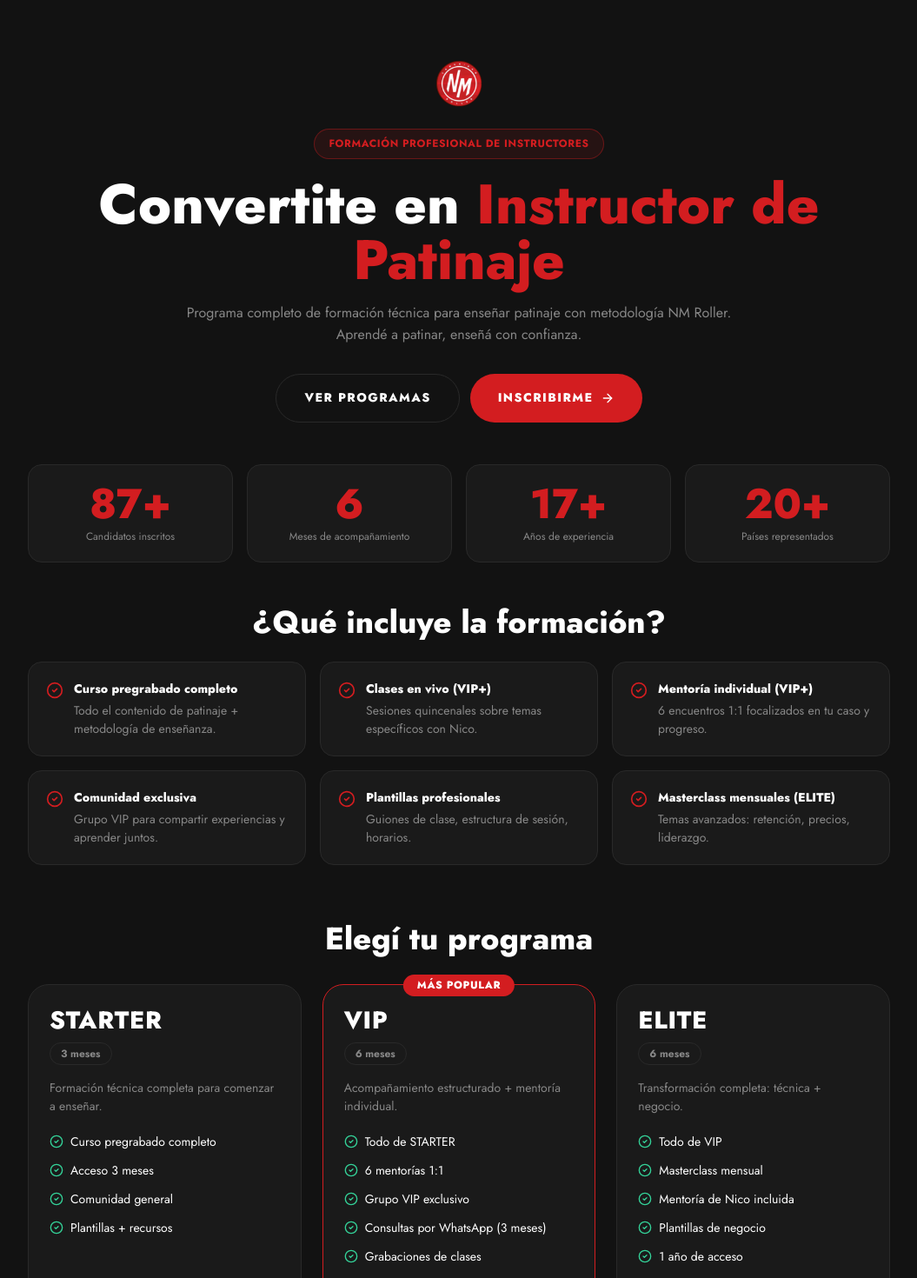
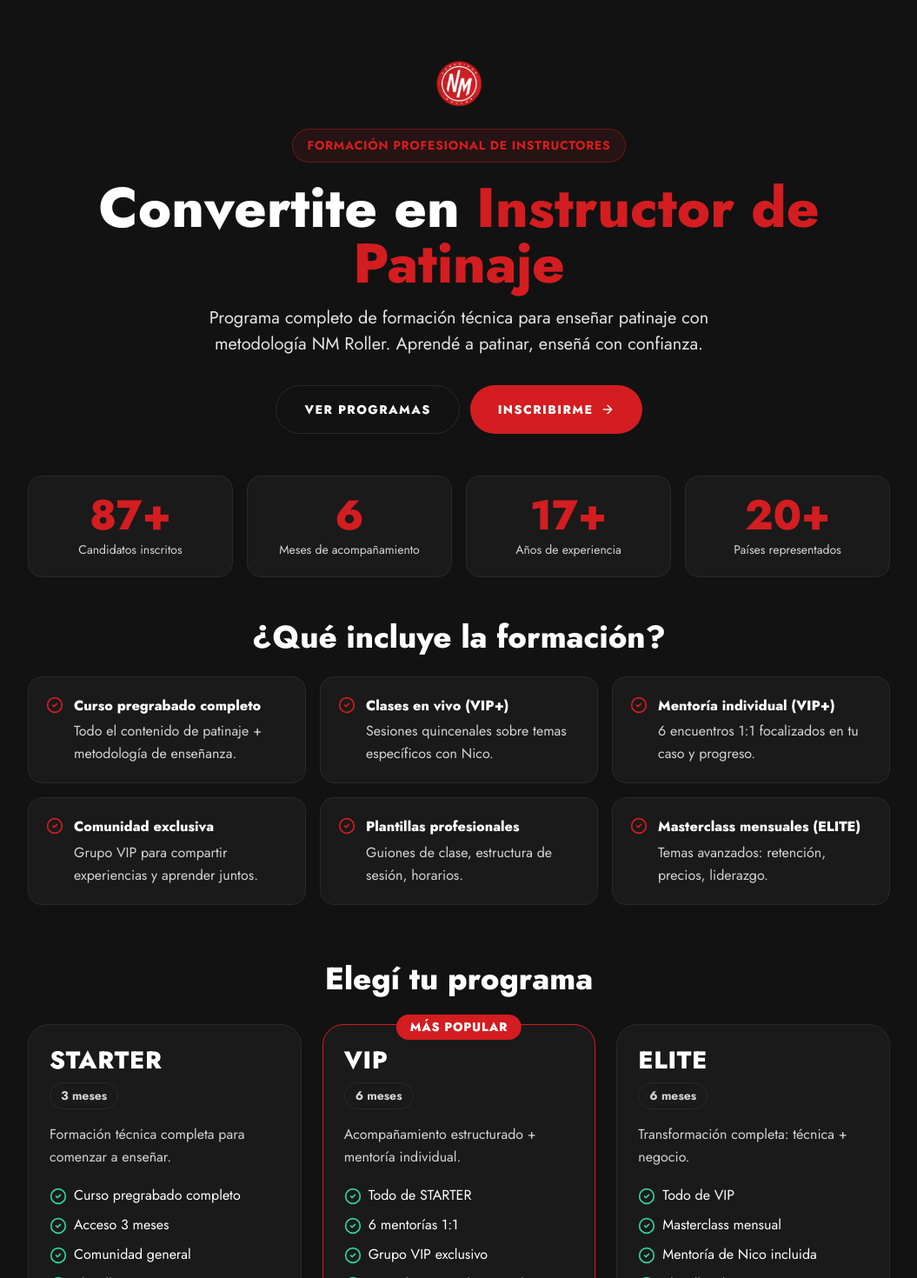
Before and after one commit to escuelanmroller/comunidadnmroller-academy, a React (Vite) app: page / in a window 1280 px wide. Shown: the top 1470 px of the page at 87% size, without its empty margins (112-1167 px from the left). Built offline with nearby package versions, Linux system fonts and the light colour scheme.

Commit message:
fix(academy): tipografía más legible en landing y formulario
Co-Authored-By: Claude Sonnet 5.5 <noreply@anthropic.com>
Claude-Session: https://claude.ai/code/session_01WpJDUQ378GPGPRx9EAfuEh

```diff
--- a/src/pages/Academy.tsx
+++ b/src/pages/Academy.tsx
@@ -64,13 +64,13 @@ export default function Academy() {
     <main className="min-h-screen bg-background text-foreground">
       <section className="mx-auto max-w-4xl px-4 pb-12 pt-12 text-center sm:pt-16">
         <img src={logo} alt="NM Roller" className="mx-auto mb-5 h-16 w-16 rounded-full object-contain" />
-        <span className="mb-5 inline-block rounded-full border border-primary/40 bg-primary/10 px-4 py-2 text-xs font-bold uppercase tracking-wider text-primary">
+        <span className="mb-5 inline-block rounded-full border border-primary/40 bg-primary/10 px-4 py-2 text-sm font-bold uppercase tracking-wider text-primary">
           Formación profesional de instructores
         </span>
         <h1 className="mb-4 text-2xl font-extrabold leading-tight sm:text-3xl md:text-4xl">
           Convertite en <span className="text-primary">Instructor de Patinaje</span>
         </h1>
-        <p className="mx-auto mb-8 max-w-2xl text-sm text-muted-foreground sm:text-base">
+        <p className="mx-auto mb-8 max-w-2xl text-base leading-relaxed text-neutral-200 sm:text-lg">
           Programa completo de formación técnica para enseñar patinaje con metodología NM Roller. Aprendé a patinar,
           enseñá con confianza.
         </p>
@@ -95,7 +95,7 @@ export default function Academy() {
           {STATS.map(([valor, texto]) => (
             <div key={texto} className="rounded-2xl border border-border bg-card p-5 text-center">
               <p className="text-2xl font-extrabold text-primary sm:text-3xl">{valor}</p>
-              <p className="mt-1 text-xs text-muted-foreground">{texto}</p>
+              <p className="mt-1 text-sm text-neutral-300">{texto}</p>
             </div>
           ))}
         </div>
@@ -108,8 +108,8 @@ export default function Academy() {
             <div key={titulo} className="flex gap-3 rounded-2xl border border-border bg-card p-5">
               <CheckCircle2 className="mt-0.5 h-5 w-5 shrink-0 text-primary" />
               <div className="min-w-0">
-                <h3 className="text-sm font-extrabold">{titulo}</h3>
-                <p className="mt-1 text-sm text-muted-foreground">{texto}</p>
+                <h3 className="text-base font-extrabold">{titulo}</h3>
+                <p className="mt-1 text-base leading-relaxed text-neutral-300">{texto}</p>
               </div>
             </div>
           ))}
@@ -127,19 +127,19 @@ export default function Academy() {
               }`}
             >
               {p.destacado && (
-                <span className="absolute -top-3 left-1/2 -translate-x-1/2 whitespace-nowrap rounded-full bg-primary px-4 py-1 text-xs font-extrabold uppercase tracking-wider text-primary-foreground">
+                <span className="absolute -top-3 left-1/2 -translate-x-1/2 whitespace-nowrap rounded-full bg-primary px-4 py-1 text-sm font-extrabold uppercase tracking-wider text-primary-foreground">
                   Más popular
                 </span>
               )}
               <h3 className="text-xl font-extrabold tracking-wide">{p.nombre}</h3>
-              <span className="mt-2 self-start rounded-full border border-border px-3 py-1 text-xs font-bold text-muted-foreground">
+              <span className="mt-2 self-start rounded-full border border-border px-3 py-1 text-sm font-bold text-neutral-300">
                 {p.duracion}
               </span>
-              <p className="mt-4 text-sm text-muted-foreground">{p.descripcion}</p>
+              <p className="mt-4 text-base leading-relaxed text-neutral-300">{p.descripcion}</p>
               <ul className="mb-6 mt-5 flex-1 space-y-3">
                 {p.features.map((f) => (
-                  <li key={f} className="flex items-start gap-2 text-sm">
-                    <CheckCircle2 className="mt-0.5 h-4 w-4 shrink-0 text-emerald-400" />
+                  <li key={f} className="flex items-start gap-2 text-base leading-snug">
+                    <CheckCircle2 className="mt-0.5 h-5 w-5 shrink-0 text-emerald-400" />
                     {f}
                   </li>
                 ))}
@@ -162,7 +162,7 @@ export default function Academy() {
       <section className="mx-auto max-w-3xl px-4 pb-16 text-center">
         <div className="rounded-3xl border border-border bg-card p-8">
           <h2 className="mb-2 text-xl font-extrabold sm:text-2xl">¿Dudas sobre el programa?</h2>
-          <p className="mb-6 text-sm text-muted-foreground">
+          <p className="mb-6 text-base leading-relaxed text-neutral-300">
             Escribile a Nico por WhatsApp para consultar qué programa se adapta mejor a tu caso.
           </p>
           <a
--- a/src/pages/AcademyInscribirse.tsx
+++ b/src/pages/AcademyInscribirse.tsx
@@ -119,7 +119,7 @@ export default function AcademyInscribirse() {
   };
 
   const opcionCls = (activa: boolean) =>
-    `w-full rounded-2xl border-2 px-4 py-3 text-left text-sm font-semibold transition-colors ${
+    `w-full rounded-2xl border-2 px-4 py-3 text-left text-base font-semibold transition-colors ${
       activa ? "border-emerald-500 bg-emerald-500/10 text-emerald-300" : "border-border bg-background hover:border-border/80"
     }`;
 
@@ -138,7 +138,7 @@ export default function AcademyInscribirse() {
           <div className="mx-auto w-full max-w-xl rounded-3xl border border-border bg-card p-8 text-center">
             <CheckCircle2 className="mx-auto mb-5 h-14 w-14 text-emerald-400" />
             <h1 className="mb-3 text-xl font-extrabold sm:text-2xl">¡Inscripción enviada!</h1>
-            <p className="mb-6 text-sm text-muted-foreground">
+            <p className="mb-6 text-base leading-relaxed text-neutral-300">
               Gracias por tu interés en NM Academy. Nico se va a poner en contacto con vos por WhatsApp para definir tu
               programa.
             </p>
@@ -160,7 +160,7 @@ export default function AcademyInscribirse() {
       <form onSubmit={siguiente} noValidate className="w-full max-w-xl rounded-3xl border border-border bg-card p-5 sm:p-8">
         <img src={logo} alt="NM Roller" className="mx-auto mb-3 h-16 w-16 rounded-full object-contain" />
         <h1 className="text-center text-xl font-extrabold sm:text-2xl">Inscribite en NM Academy</h1>
-        <p className="mb-5 mt-1 text-center text-sm text-muted-foreground">
+        <p className="mb-5 mt-1 text-center text-base text-neutral-300">
           Paso {paso + 1} de {pasos.length}
         </p>
 
@@ -168,7 +168,7 @@ export default function AcademyInscribirse() {
           <button
             type="button"
             onClick={volver}
-            className="shrink-0 rounded-full border border-border px-4 py-2 text-xs font-bold hover:bg-background"
+            className="shrink-0 rounded-full border border-border px-4 py-2 text-sm font-bold hover:bg-background"
           >
             ← Volver
           </button>
@@ -185,8 +185,8 @@ export default function AcademyInscribirse() {
           </div>
         </div>
 
-        <h2 className="text-lg font-extrabold">{actual.titulo}</h2>
-        {actual.bajada && <p className="mb-1 mt-1 text-sm text-muted-foreground">{actual.bajada}</p>}
+        <h2 className="text-xl font-extrabold">{actual.titulo}</h2>
+        {actual.bajada && <p className="mb-1 mt-1 text-base text-neutral-300">{actual.bajada}</p>}
 
         <div className="mt-5 space-y-5">
           {actual.campos.map((c) => {
@@ -195,12 +195,12 @@ export default function AcademyInscribirse() {
             return (
               <div key={c.key}>
                 {c.tipo === "opciones" || c.tipo === "multi" || c.tipo === "escala" ? (
-                  <p className="mb-2 text-sm font-semibold">
+                  <p className="mb-2 text-base font-semibold">
                     {c.label}
                     {c.requerido && <span className="text-primary"> *</span>}
                   </p>
                 ) : (
-                  <label htmlFor={id} className="mb-2 block text-sm font-semibold">
+                  <label htmlFor={id} className="mb-2 block text-base font-semibold">
                     {c.label}
                     {c.requerido && <span className="text-primary"> *</span>}
                   </label>
```
